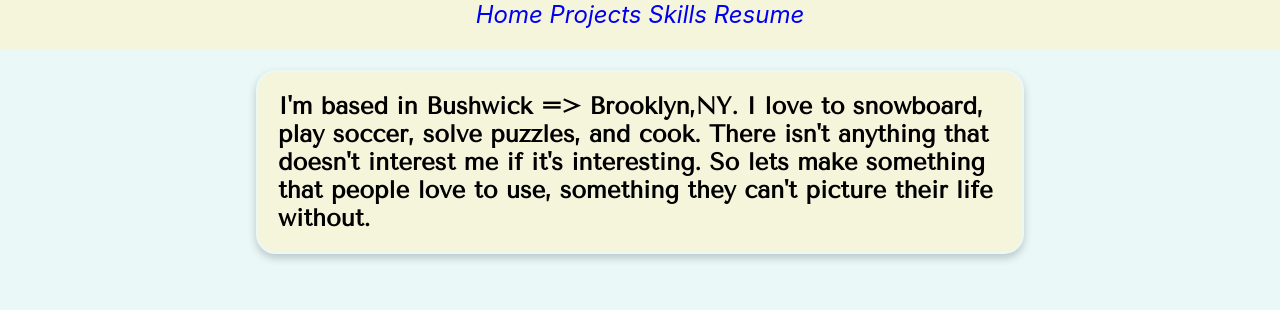
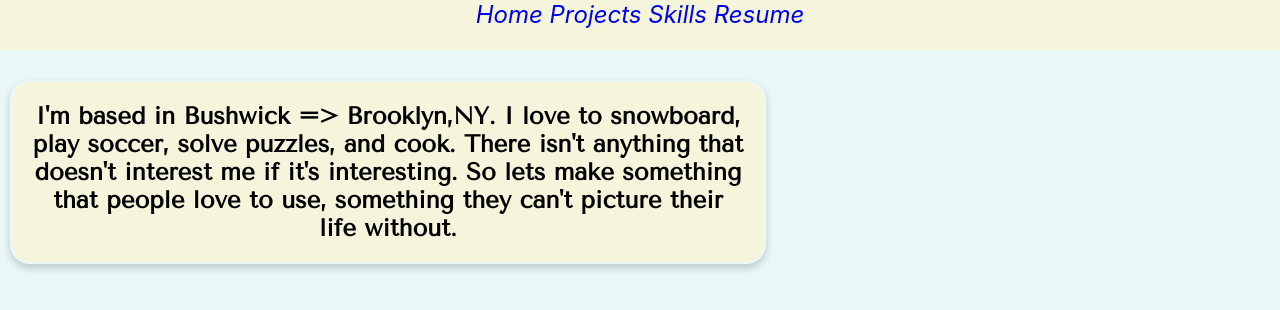
Before and after one commit to ojones311/personalwebsite, a React (Create React App) app in the folder personalwebsite/: page /about in a window 1280 px wide. Shown: the top 310 px of the page. Built offline with nearby package versions, Linux system fonts and the light colour scheme.

Commit message:
fixing css

```diff
--- a/personalwebsite/src/Components/Home.jsx
+++ b/personalwebsite/src/Components/Home.jsx
@@ -44,7 +44,9 @@ class Home extends Component {
                     <h2 id='job-title'>Full Stack Web Developer</h2>
                 </div>
                 <div className='portfolio_info'>
-                    <img id='main-pic' src='./pics/portfolio_pic.jpg' alt='Profile' ></img>
+                    <div id='profile-pic-container'>
+                        <img id='main-pic' src='./pics/portfolio_pic.jpg' alt='Profile' ></img>
+                    </div>
                     <About />
                 </div>
                 <div className='random-quote' onClick={this.changeQuote} onMouseEnter={()=> this.setState({quoteState: false })} onMouseLeave={()=> this.setState({ quoteState: true}) }>
--- a/personalwebsite/src/Styles/About.css
+++ b/personalwebsite/src/Styles/About.css
@@ -1,6 +1,9 @@
 .about-page {
-    width: 60%;
-    margin: 0 auto;
+    padding: 10px;
+}
+
+.bio-container {
+  width: 60%;
 }
 
 #bio {
--- a/personalwebsite/src/Styles/Home.css
+++ b/personalwebsite/src/Styles/Home.css
@@ -1,7 +1,9 @@
 
 .home-page {
-    text-align: center;
     height: 100%;
+}
+.full-body  {
+    text-align: center
 }
 
 #home-heading {
@@ -13,7 +15,11 @@
 }
 
 .headings {
-    text-align: left;
+    text-align: center;
+}
+
+.inner-container {
+    text-align: center;
 }
 
 .random-quote {
@@ -27,20 +33,25 @@
     border-radius: 20px;
     background-color: beige;
     box-shadow: 0 4px 8px 0 rgba(0,0,0,0.2);
-  }
+}
+
 .random-quote:hover{
     box-shadow: 0 4px 8px 0 rgbs(0,0,0,0.8);
 }
 
 .portfolio_info {
-    display: flex;
     padding: 10px;
     display: grid;
+    grid-template-columns: 1fr 1fr;
     margin: 0 auto;
 }
+#profile-pic-container {
+    text-align: right
+}
+
 #main-pic {
     height: auto;
-    width: 75px;
+    width: 300px;
     opacity: .95;
     border-radius: 5px;
 }
```
